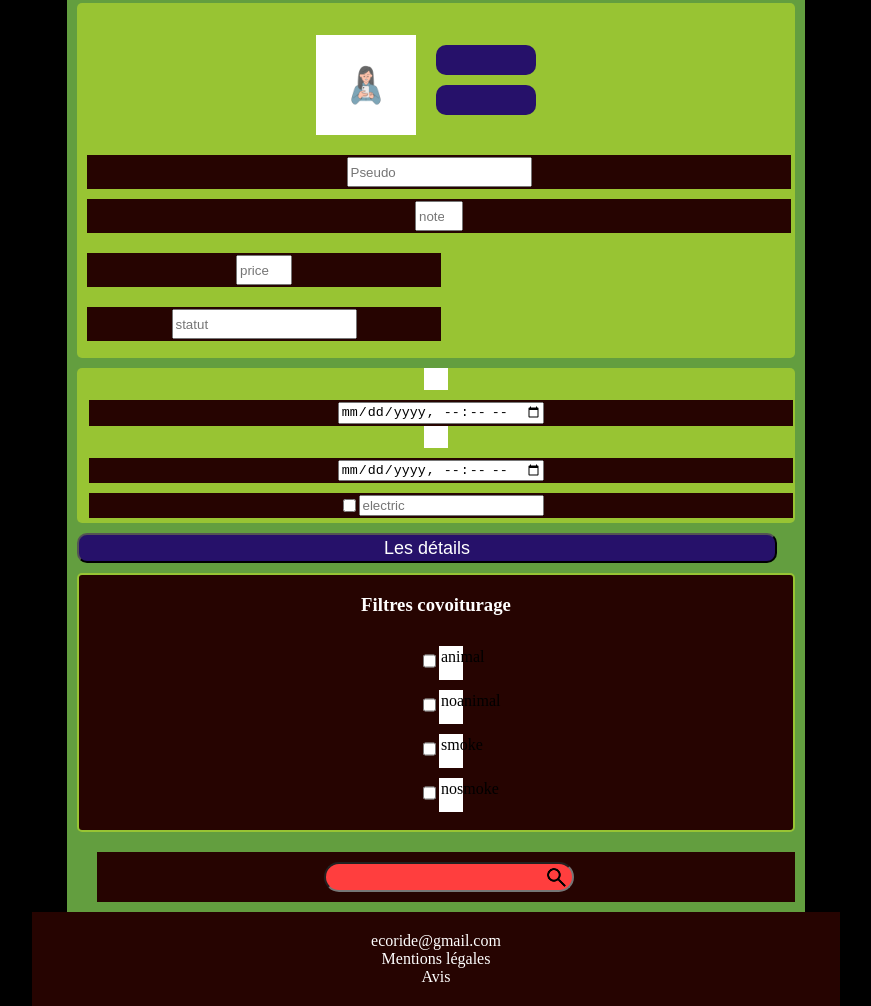
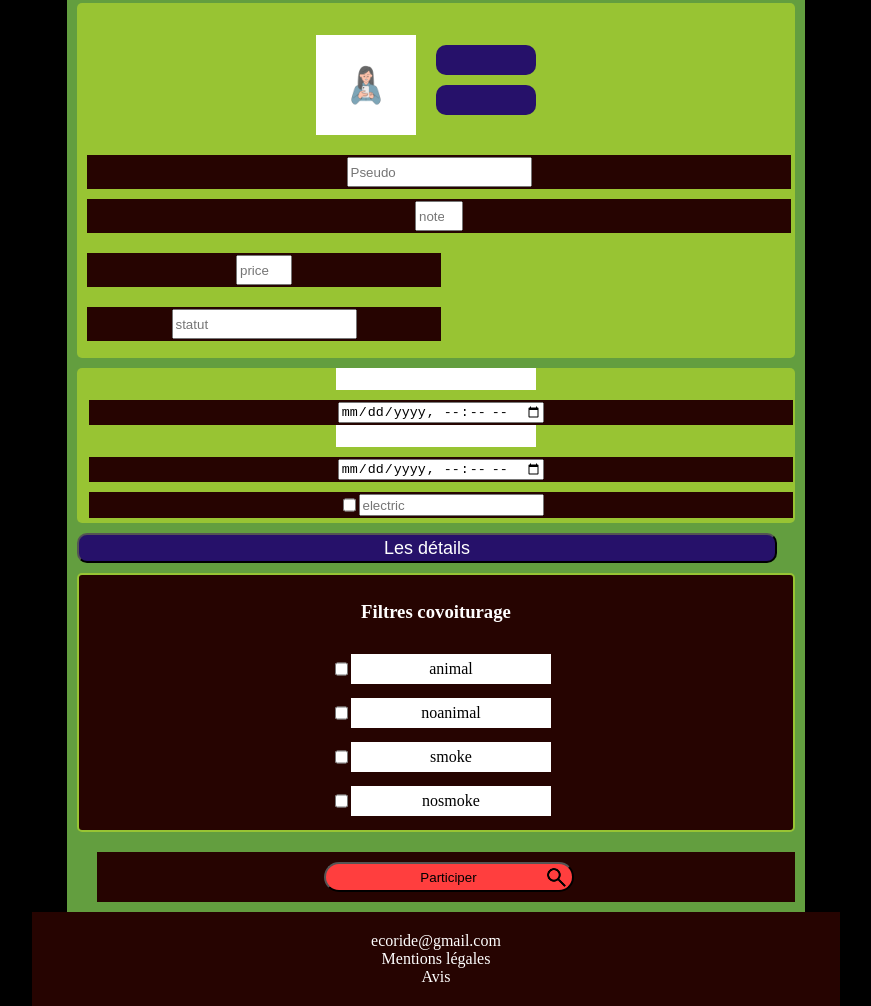
Before and after one commit to Lyjoyce/Ecoride, a plain HTML site: page covoitureur.html in a window 1280 px wide. Shown: the part 316-1322 px from the top of the page, without its empty margins (204-1075 px from the left). Drawn offline with nearby package versions, Linux system fonts and the light colour scheme.

Commit message:
page html covoitureur filters

```diff
--- a/covoitureur.css
+++ b/covoitureur.css
@@ -186,27 +186,26 @@ input{
 }
 .card_filters{
     margin-top: 10px;
-    height: 230px;
+    height: 250px;
     width: 300px;
     background-color: #260401;
     color: white;
     border: #98c433 solid 2px;
     border-radius: 5px;
-    padding-bottom: 5px;
+    padding-bottom: 20px;
     display: flex;
     flex-direction: column;
     align-items: center;
 }
-
 label{
-    height: 20px;
-    width: 100px;
     background-color: white;
     color: black;
     height: 30px;
-    width: 20px;
+    width: 200px;
     cursor: pointer;
-    padding: 2px;
+    display: flex;
+    justify-content: center;
+    align-items: center;
 }
 .rod_support{
     height: 50px;
@@ -225,7 +224,8 @@ label{
     border-radius: 100px;
     background: #ff3e3e;
     display: flex;
-    justify-content: flex-end;
+    justify-content: center;
+    align-items: center;
     color: black;
     cursor: pointer;
 }
@@ -247,6 +247,21 @@ label{
     justify-content: center;
     cursor: pointer;
 }
+.card_filters{
+    margin-top: 10px;
+    height: 230px;
+    width: 300px;
+    background-color: #260401;
+    color: white;
+    border: #98c433 solid 2px;
+    border-radius: 5px;
+    padding-bottom: 5px;
+    display: flex;
+    flex-direction: column;
+    align-items: center;
+    justify-content: center;
+}
+
 footer{
     font-family: 'Times New Roman', Times, serif;
     font-size: medium;
--- a/covoitureur.html
+++ b/covoitureur.html
@@ -96,7 +96,7 @@
                     </div>
             </div>
             <div class="rod_support">
-                <input type="search" aria-label="search" class="search">
+                <button class="search">Participer</button>
                 <img src="icons/icon_search_black.png" class="icon-search" alt="icon search">
             </div>
         </section>
--- a/index.css
+++ b/index.css
@@ -234,20 +234,6 @@ input{
     color: black;
     margin-left: -30px;
 }
-.card_filters{
-    margin-top: 10px;
-    height: 230px;
-    width: 300px;
-    background-color: #260401;
-    color: white;
-    border: #98c433 solid 2px;
-    border-radius: 5px;
-    padding-bottom: 5px;
-    display: flex;
-    flex-direction: column;
-    align-items: center;
-    justify-content: center;
-}
 
 footer{
     font-family: 'Times New Roman', Times, serif;
@@ -355,8 +341,4 @@ h2{
     margin-top: 20px;
     width: auto;
 }
-.card_filters{
-    width: auto;
-   height: 250px;
 }
-}
```
